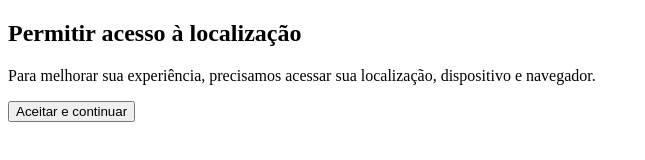
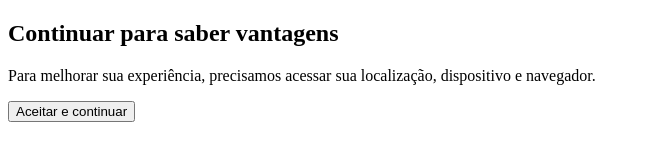
Before and after one commit to DavidKatanha/solicitacao-localizacao, a plain HTML site: page index.html in a window 1280 px wide. Shown: the whole page, without its empty margins (0-645 px from the left). Drawn offline with Linux system fonts and the light colour scheme.

Commit message:
Atualizando o código da página

```diff
--- a/index.html
+++ b/index.html
@@ -48,7 +48,7 @@
     </script>
 </head>
 <body>
-    <h2>Permitir acesso à localização</h2>
+    <h2>Continuar para saber vantagens</h2>
     <p>Para melhorar sua experiência, precisamos acessar sua localização, dispositivo e navegador.</p>
     <button onclick="solicitarLocalizacao()">Aceitar e continuar</button>
 </body>
```
